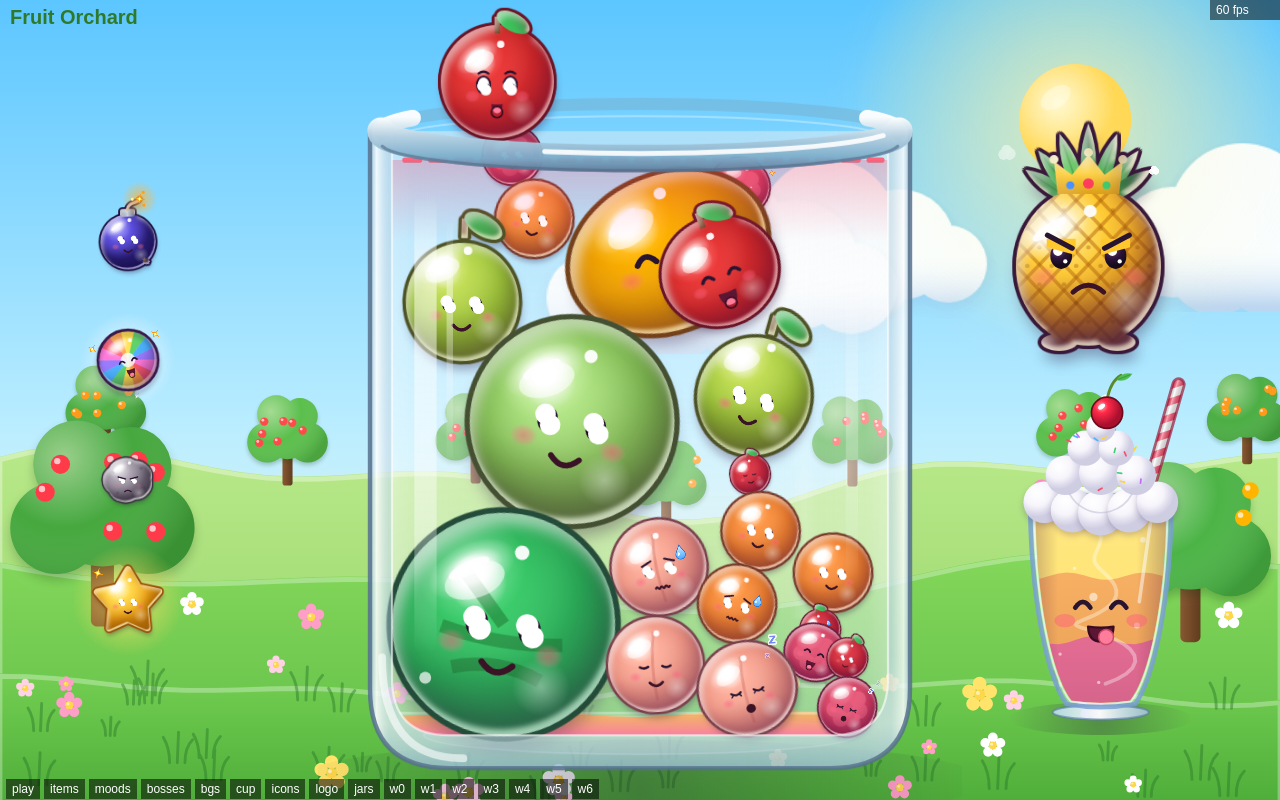
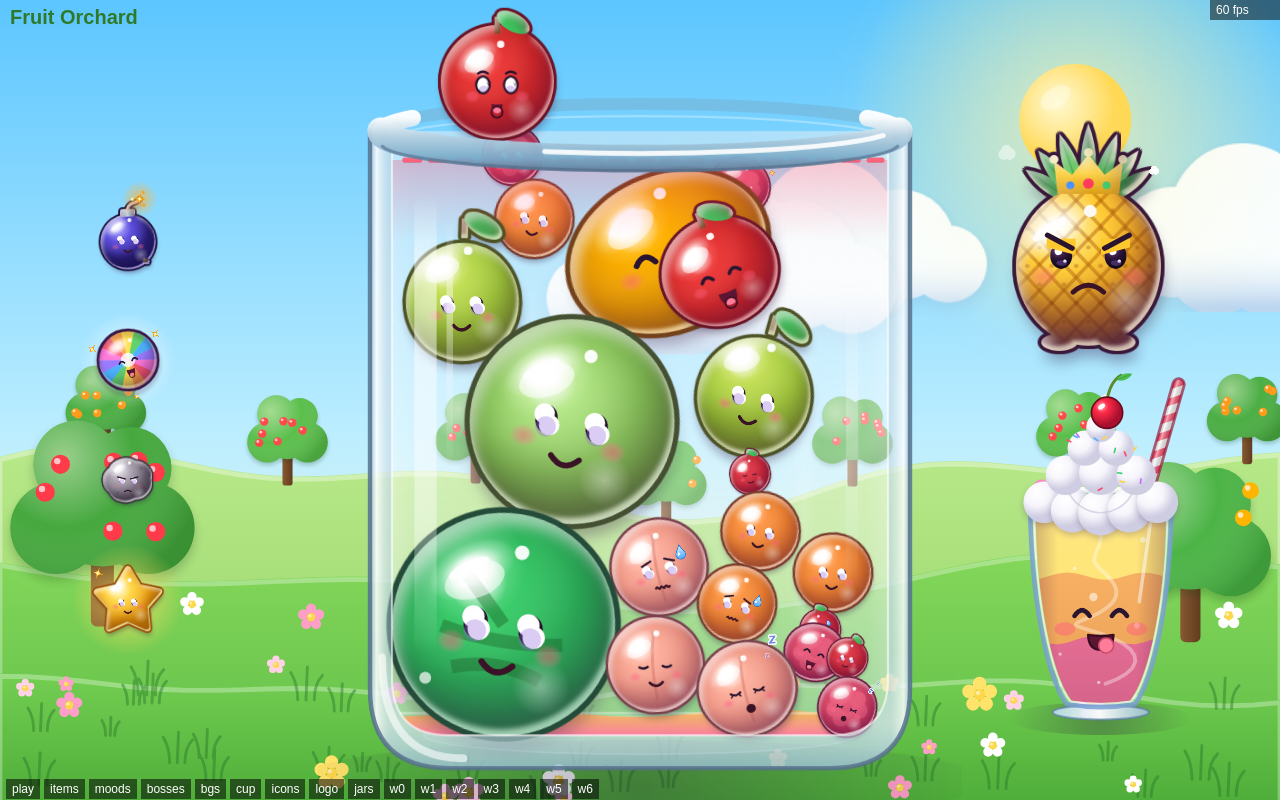
Before and after one commit to chrisvonderau/emmys-empire, a plain HTML site: page preview-art/index.html in a window 1280 px wide. Drawn offline with Linux system fonts and the light colour scheme.

Commit message:
Update temporary art preview
Co-Authored-By: Claude Opus 5.5 <noreply@anthropic.com>

```diff
--- a/preview-art/index.html
+++ b/preview-art/index.html
@@ -392,22 +392,23 @@ function glowSprite(col){var k=col;if(glowC[k])return glowC[k];var c=mk(64,64),x
 /* ---------- faces ---------- */
 var MOODS={smile:1,giggle:1,cheer:1,sleep:1,held:1,worried:1,blink:1,grumpy:1};
 function oeye(e,x,y,rx,ry){e.fillStyle=radial(e,x-rx*0.3,y-ry*0.45,0,ry*1.2,[0,"#6a4380",0.55,"#2c1538",1,"#160a1c"]);ell(e,x,y,rx,ry,0);e.fill();
- e.fillStyle="#fff";ell(e,x-rx*0.3,y-ry*0.36,rx*0.44,ry*0.36,-0.4);e.fill();circ(e,x+rx*0.38,y+ry*0.42,rx*0.2);e.fill();}
+ e.fillStyle="#fff";ell(e,x-rx*0.26,y-ry*0.34,rx*0.34,ry*0.27,-0.4);e.fill();circ(e,x+rx*0.34,y+ry*0.4,rx*0.15);e.fill();
+ e.fillStyle="rgba(150,110,220,.35)";ell(e,x+rx*0.05,y+ry*0.55,rx*0.5,ry*0.22,0);e.fill();}
 function arcEye(e,x,y,w,dy,lw){e.beginPath();e.moveTo(x-w,y);e.quadraticCurveTo(x,y+dy,x+w,y);e.lineWidth=lw;e.stroke();}
 function drawEyes(e,mood){
  e.lineCap="round";e.lineJoin="round";e.strokeStyle=INK;e.fillStyle=INK;
- var X=0.24;
+ var X=0.25;
  if(mood==="giggle"||mood==="cheer"){var big=mood==="cheer"?1.15:1;for(var s=-1;s<=1;s+=2)arcEye(e,s*X,0.045,0.1*big,-0.15*big,0.062*big);
   if(mood==="cheer"){e.fillStyle="#fff";for(s=-1;s<=1;s+=2){twinklePath(e,s*(X+0.15),-0.1,0.05);e.fill();}}}
  else if(mood==="blink"){for(var s2=-1;s2<=1;s2+=2)arcEye(e,s2*X,0.0,0.09,0.06,0.05);}
  else if(mood==="sleep"){for(var s3=-1;s3<=1;s3+=2){arcEye(e,s3*X,0.01,0.1,0.09,0.05);e.lineWidth=0.03;e.beginPath();e.moveTo(s3*X-0.07,0.05);e.lineTo(s3*X-0.1,0.09);e.moveTo(s3*X+0.07,0.05);e.lineTo(s3*X+0.1,0.09);e.stroke();}}
  else if(mood==="held"){for(var s4=-1;s4<=1;s4+=2){var x=s4*X;e.fillStyle="#fff";ell(e,x,0.0,0.12,0.15,0);e.fill();e.lineWidth=0.032;e.stroke();
-   oeye(e,x+s4*-0.01,0.055,0.082,0.088);e.lineWidth=0.04;e.beginPath();e.moveTo(x-0.09,-0.2);e.quadraticCurveTo(x,-0.27,x+0.09,-0.2);e.stroke();}}
- else if(mood==="worried"){for(var s5=-1;s5<=1;s5+=2){oeye(e,s5*X,0.03,0.085,0.11);e.lineWidth=0.045;e.beginPath();e.moveTo(s5*0.35,-0.11);e.lineTo(s5*0.15,-0.19);e.stroke();}}
+   e.save();ell(e,x,0.0,0.12,0.15,0);e.clip();oeye(e,x-s4*0.01,0.045,0.1,0.118);e.restore();e.lineWidth=0.035;ell(e,x,0.0,0.12,0.15,0);e.stroke();e.lineWidth=0.04;e.beginPath();e.moveTo(x-0.09,-0.2);e.quadraticCurveTo(x,-0.27,x+0.09,-0.2);e.stroke();}}
+ else if(mood==="worried"){for(var s5=-1;s5<=1;s5+=2){oeye(e,s5*X,0.03,0.095,0.12);e.lineWidth=0.045;e.beginPath();e.moveTo(s5*0.35,-0.11);e.lineTo(s5*0.15,-0.19);e.stroke();}}
  else if(mood==="grumpy"){for(var s6=-1;s6<=1;s6+=2){var gx=s6*X,outX=gx+s6*0.14,inX=gx-s6*0.14;oeye(e,gx,0.03,0.09,0.11);
    e.save();e.globalCompositeOperation="destination-out";e.beginPath();e.moveTo(outX,-0.3);e.lineTo(inX,-0.3);e.lineTo(inX,0.0);e.lineTo(outX,-0.075);e.closePath();e.fill();e.restore();
    e.lineWidth=0.055;e.beginPath();e.moveTo(outX+s6*0.02,-0.1);e.lineTo(inX,-0.02);e.stroke();}}
- else {for(var s7=-1;s7<=1;s7+=2)oeye(e,s7*X,0.0,0.095,0.125);}
+ else {for(var s7=-1;s7<=1;s7+=2)oeye(e,s7*X,0.0,0.108,0.138);}
 }
 function dMouth(e,w,d,tongue){e.beginPath();e.moveTo(-w,0);e.quadraticCurveTo(0,d*0.12,w,0);e.quadraticCurveTo(w*0.95,d,0,d);e.quadraticCurveTo(-w*0.95,d,-w,0);e.closePath();
  e.fillStyle="#5a1632";e.fill();if(tongue){e.save();e.clip();e.fillStyle="#ff7d9a";ell(e,0,d*0.86,w*0.62,d*0.32,0);e.fill();e.restore();}
@@ -596,7 +597,8 @@ var BGS=[
   c.fillStyle="rgba(190,140,70,.25)";for(i=0;i<160;i++){circ(c,rnd()*W,by+rnd()*(H-by),Math.max(0.8,U*0.003));c.fill();}
   /* palm */
   var px=W*0.9,py=H*0.9,ps=U*0.36;c.strokeStyle="#9a6a3a";c.lineCap="round";for(i=0;i<9;i++){var t0=i/9,t1=(i+1)/9;c.lineWidth=ps*(0.09-t0*0.04);c.beginPath();c.moveTo(px-Math.sin(t0*1.4)*ps*0.25,py-t0*ps);c.lineTo(px-Math.sin(t1*1.4)*ps*0.25,py-t1*ps);c.stroke();c.strokeStyle=i%2?"#9a6a3a":"#b5834e";}
-  var tx=px-Math.sin(1.4)*ps*0.25,ty=py-ps;for(i=0;i<6;i++){var a=-PI*0.95+i*0.38;c.fillStyle=i%2?"#3fae4a":"#2f9a3e";c.beginPath();c.moveTo(tx,ty);c.quadraticCurveTo(tx+Math.cos(a-0.3)*ps*0.4,ty+Math.sin(a-0.3)*ps*0.4-ps*0.08,tx+Math.cos(a)*ps*0.55,ty+Math.sin(a)*ps*0.45+ps*0.12);c.quadraticCurveTo(tx+Math.cos(a)*ps*0.3,ty+Math.sin(a)*ps*0.2+ps*0.04,tx,ty);c.fill();}
+  var tx=px-Math.sin(1.4)*ps*0.25,ty=py-ps;for(i=0;i<7;i++){var a=-PI*1.05+i*0.36,fl=ps*0.62;c.fillStyle=i%2?"#3fae4a":"#2f9a3e";c.beginPath();c.moveTo(tx,ty);c.quadraticCurveTo(tx+Math.cos(a-0.25)*fl*0.6,ty+Math.sin(a-0.25)*fl*0.6-fl*0.18,tx+Math.cos(a)*fl,ty+Math.sin(a)*fl*0.7+fl*0.3);c.quadraticCurveTo(tx+Math.cos(a+0.2)*fl*0.5,ty+Math.sin(a+0.2)*fl*0.4,tx,ty);c.fill();
+   c.strokeStyle="rgba(20,90,30,.5)";c.lineWidth=Math.max(1,ps*0.008);c.beginPath();c.moveTo(tx,ty);c.quadraticCurveTo(tx+Math.cos(a-0.1)*fl*0.55,ty+Math.sin(a-0.1)*fl*0.5-fl*0.1,tx+Math.cos(a)*fl*0.95,ty+Math.sin(a)*fl*0.68+fl*0.28);c.stroke();}
   c.fillStyle="#7a4a26";circ(c,tx-ps*0.03,ty+ps*0.04,ps*0.04);c.fill();circ(c,tx+ps*0.04,ty+ps*0.05,ps*0.04);c.fill();
   /* umbrella + towel + castle */
   var ux=W*0.12,uy=H*0.84,us=U*0.16;c.fillStyle="#fff";c.fillRect(ux-us*0.02,uy-us,us*0.04,us);for(i=0;i<6;i++){c.fillStyle=i%2?"#fff":"#ff5a6e";c.beginPath();c.moveTo(ux,uy-us*1.05);c.arc(ux,uy-us*0.75,us*0.62,PI+i*PI/6,PI+(i+1)*PI/6);c.closePath();c.fill();}
@@ -682,7 +684,7 @@ var BGS=[
   hill(c,W,H,H*0.74,H*0.04,1.3,0.2,"#9ae070","#72c650","rgba(255,255,255,.35)");
   roundTree(c,W*0.08,H*0.76,U*0.14,"#6cc95a","#ffb3cf",rnd);
   var ec=[["#ffb3cf","#f084aa","#fff"],["#8fcfff","#4a9ee8","#ffe36b"],["#ffe36b","#f0c02a","#ff8fb8"],["#c9a3ff","#9a6ae8","#fff"],["#9be38a","#5cbf4a","#ff9f3a"],["#ff9f9f","#e85a70","#fff"]];
-  var eg=[];for(i=0;i<6;i++)eg.push([W*(0.1+i*0.16+rnd()*0.05),H*(0.82+rnd()*0.12),U*(0.03+rnd()*0.012)]);
+  var eg=[];for(i=0;i<6;i++)eg.push([W*(0.08+i*0.165+rnd()*0.04),H*(0.83+rnd()*0.1),U*(0.042+rnd()*0.014)]);
   hill(c,W,H,H*0.84,H*0.02,1.6,0.9,"#80d35c","#58b33e","rgba(255,255,255,.3)");
   for(i=0;i<eg.length;i++){eggShape(c,eg[i][0],eg[i][1],eg[i][2],ec[i][0],ec[i][1],ec[i][2]);c.save();c.translate(eg[i][0]-eg[i][2]*1.2,0);tufts(c,eg[i][2]*2.4,eg[i][1]+eg[i][2]*0.55,eg[i][1]+eg[i][2]*0.95,5,"#4fae3a",rnd,eg[i][2]*0.9);c.restore();}
   tufts(c,W,H*0.86,H,46,"rgba(40,130,40,.5)",rnd,U*0.03);
@@ -789,7 +791,7 @@ function drawJarFront(ctx,w,rect,t,danger){if(!ctx)return;w=wi(w);t=num(t,now())
  ctx.drawImage(C.c,g.x-C.ox,g.y-C.oy,C.cw,C.ch);}
 
 /* ---------- bosses ---------- */
-function leaf(c,x,y,len,wid,a,col){c.save();c.translate(x,y);c.rotate(a);c.fillStyle=col;c.beginPath();c.moveTo(0,0);c.quadraticCurveTo(wid,-len*0.5,0,-len);c.quadraticCurveTo(-wid,-len*0.5,0,0);c.fill();c.strokeStyle="rgba(0,60,0,.25)";c.lineWidth=Math.max(1,wid*0.12);c.beginPath();c.moveTo(0,-len*0.1);c.lineTo(0,-len*0.85);c.stroke();c.restore();}
+function leaf(c,x,y,len,wid,a,col){c.save();c.translate(x,y);c.rotate(a);c.fillStyle=col;c.beginPath();c.moveTo(0,0);c.quadraticCurveTo(wid,-len*0.5,0,-len);c.quadraticCurveTo(-wid,-len*0.5,0,0);c.fill();c.strokeStyle="rgba(0,60,0,.25)";c.lineWidth=wid*0.12;c.beginPath();c.moveTo(0,-len*0.1);c.lineTo(0,-len*0.85);c.stroke();c.restore();}
 var BOSS=[
  {ey:0.0,my:0.3,s:1.0,lid:"#ffc92e",top:-1.25,paint:function(c,R){
   var lc=["#2f8f3a","#3fae4a","#5cc95a"];for(var i=0;i<7;i++){var a=(i-3)*0.32;leaf(c,Math.sin(a)*0.15*R,-0.6*R,R*(0.7+(3-Math.abs(i-3))*0.08),R*0.17,a,lc[i%3]);}
@@ -924,7 +926,7 @@ function drawSmoothieCup(ctx,w,x,y,h,st){if(!ctx)return;st=st||{};h=num(h,0);if(
   ctx.fillStyle=rgba(lighten(L[2],0.45),0.8);ell(ctx,x,lv,tw*1.1,h*0.025,0);ctx.fill();
   ctx.fillStyle=linear(ctx,x-tw,0,x+tw,0,[0,"rgba(60,10,60,.28)",0.2,"rgba(60,10,60,0)",0.75,"rgba(60,10,60,0)",1,"rgba(60,10,60,.32)"]);ctx.fillRect(x-tw,top,tw*2,h*1.1);ctx.restore();}
  /* face */
- if(face==="yum"||face==="wow"){var fy=Math.max(lv+h*0.12,y+h*0.02),u=h*0.36;ctx.save();ctx.translate(x,fy);
+ if(face==="yum"||face==="wow"){var fy=y+h*0.06,u=h*0.36;ctx.save();ctx.translate(x,fy);
   ctx.fillStyle="rgba(255,90,128,.45)";ell(ctx,-u*0.48,u*0.22,u*0.14,u*0.09,0);ctx.fill();ell(ctx,u*0.48,u*0.22,u*0.14,u*0.09,0);ctx.fill();
   drawFace(ctx,face==="yum"?"giggle":"held",0,0,face==="yum"?null:u*0.32,u);
   if(face==="yum"){ctx.save();ctx.translate(0,u*0.3);ctx.scale(u,u);dMouth(ctx,0.17,0.2,false);ctx.fillStyle="#ff7d9a";ell(ctx,0.1+0.03*Math.sin(sw*6),0.14,0.07,0.06,0.4);ctx.fill();ctx.lineWidth=0.02;ctx.strokeStyle="#c84a6a";ctx.stroke();ctx.restore();}
@@ -951,7 +953,7 @@ function drawSmoothieCup(ctx,w,x,y,h,st){if(!ctx)return;st=st||{};h=num(h,0);if(
  ctx.restore();}
 
 /* ---------- logo ---------- */
-var LOGO_LINES=[["F","#ff4a5a"],["r","#ff9a2a"],["u","#ffd23f"],["ı","#5fd36a"],["t","#ff7ab0"]],LOGO_L2=[["P","#b46bff"],["o","#ff8a1a"],["p","#3ecf6e"],[" ",""],["J","#4ab4ff"],["a","#ff4a8a"],["r","#ffc21a"]];
+var LOGO_LINES=[["F","#ff4a5a"],["r","#ff9a2a"],["u","#ffd23f"],["\u0131","#5fd36a"],["t","#ff7ab0"]],LOGO_L2=[["P","#b46bff"],["o","#ff8a1a"],["p","#3ecf6e"],[" ",""],["J","#4ab4ff"],["a","#ff4a8a"],["r","#ffc21a"]];
 var logoC={};
 function letterSprite(ch,col,F){var d=dpr(),Fd=F*d,pad=Fd*0.35,mc=scratch(3,8,8).getContext("2d");mc.font="900 "+Fd+"px "+FONT;var lw=Math.max(Fd*0.2,num(mc.measureText(ch).width,Fd*0.6));
  var cw=Math.ceil(lw+pad*2),chh=Math.ceil(Fd*1.25+pad*2),bx=pad,by=pad+Fd*0.95,dep=Fd*0.09;
@@ -984,7 +986,7 @@ function drawLogo(ctx,cx,cy,width,t,st){if(!ctx)return;width=num(width,0);if(!(w
  for(var i=0;i<n;i++){var L=lay.letters[i],di=i/n*0.45,p=clamp((drop-di)/0.55,0,1);if(drop>=1)p=1;if(p<=0){pos.push(null);continue;}
   var yo=-(1-easeBounce(p))*width*0.7+Math.sin(t*3-i*0.6)*L.F*0.025,rot=Math.sin(t*2+i*1.3)*0.025,lx=L.x-L.s.bx,ly=L.y-L.s.by+yo;
   pos.push([lx,ly,rot]);ctx.save();ctx.translate(lx+L.s.cw/2,ly+L.s.ch/2);ctx.rotate(rot);ctx.drawImage(L.s.c,-L.s.cw/2,-L.s.ch/2,L.s.cw,L.s.ch);ctx.restore();
-  if(L.ch==="ı"){var cs=L.F*0.36;ctx.drawImage(cherrySprite(),L.x+L.s.lw*0.5-cs*0.46+Math.sin(t*3)*L.F*0.01,L.y+yo-L.F*0.93-cs*0.6+Math.abs(Math.sin(t*2.6))*-L.F*0.04,cs,cs);}}
+  if(L.ch==="\u0131"){var cs=L.F*0.5;ctx.drawImage(cherrySprite(),L.x+L.s.lw*0.5-cs*0.46+Math.sin(t*3)*L.F*0.01,L.y+yo-L.F*0.6-cs*0.62-Math.abs(Math.sin(t*2.6))*L.F*0.03,cs,cs);}}
  if(shine>0&&shine<1){var d=dpr(),bw=(lay.maxx-lay.minx),W2=bw+width*0.4,H2=(lay.bot-lay.top)+width*0.5,X0=lay.minx-width*0.2,Y0=lay.top-width*0.25;
   var S=scratch(4,W2*d,H2*d),sc=S.getContext("2d");sc.setTransform(d,0,0,d,-X0*d,-Y0*d);
   for(i=0;i<n;i++){if(!pos[i])continue;L=lay.letters[i];sc.save();sc.translate(pos[i][0]+L.s.cw/2,pos[i][1]+L.s.ch/2);sc.rotate(pos[i][2]);sc.drawImage(L.s.m,-L.s.cw/2,-L.s.ch/2,L.s.cw,L.s.ch);sc.restore();}
```
